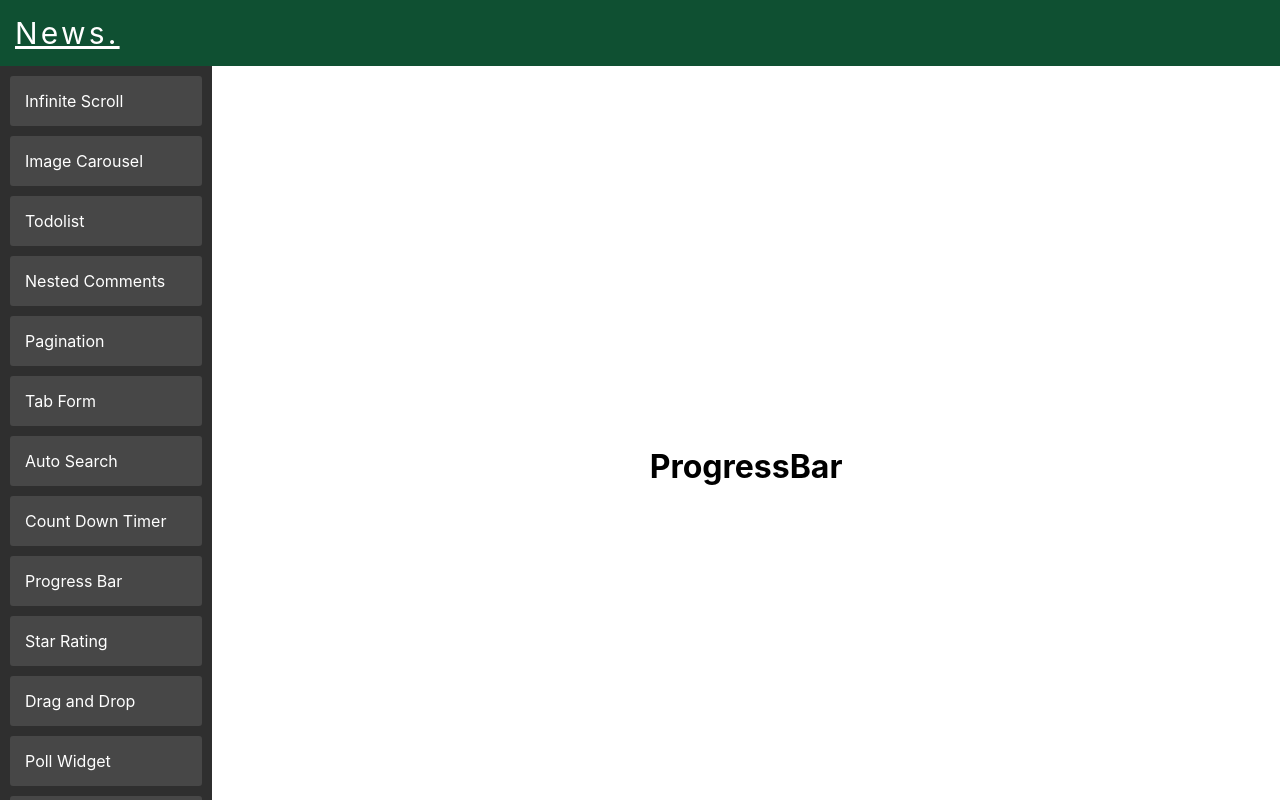
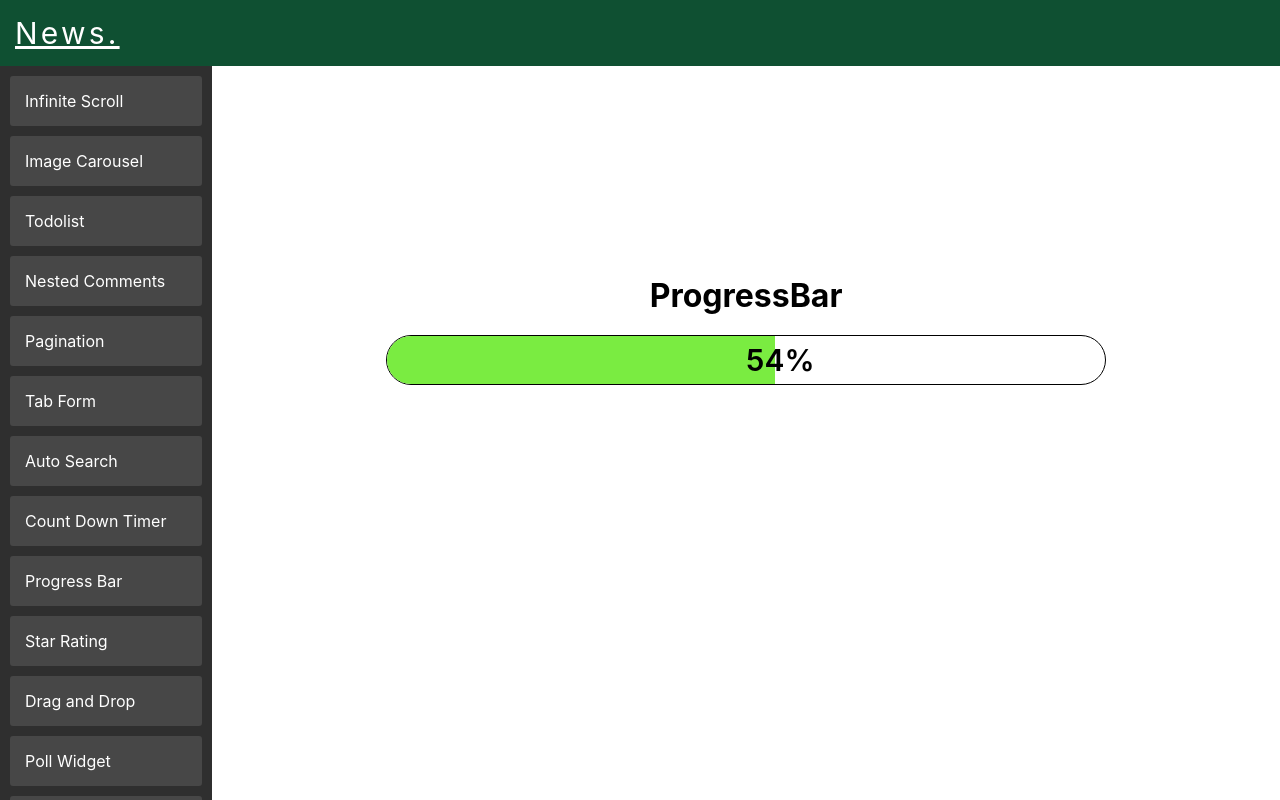
Before and after one commit to kavita1666/react-mini-projects-mcr, a React (Create React App) app: page /progressBar in a window 1280 px wide. Built offline with nearby package versions, Linux system fonts and the light colour scheme.

Commit message:
progress bar created

```diff
--- a/src/components/ProgressBar/ProgressBar.css
+++ b/src/components/ProgressBar/ProgressBar.css
@@ -0,0 +1,34 @@
+
+.progress-bar-container{
+    width: 70%;
+    height: 50%;
+    display: flex;
+    flex-direction: column;
+    align-items: center;
+}
+.progress-bar {
+  width: 100%;
+  height: 50px;
+  border-radius: 50px;
+  margin-top: 20px;
+  display: flex;
+  align-items: center;
+  justify-content: center;
+  border: 1px solid black;
+  position: relative;
+  overflow: hidden;
+}
+.percentage-complete{
+    font-size: 30px;
+    font-weight: 600;
+    position: absolute;
+    left: 50%;
+    z-index: 100;
+}
+.progress-bar div{
+
+    height: 100%;
+    background-color: #7aec41;
+    position: absolute;
+    left: 0;
+}
--- a/src/components/ProgressBar/ProgressBar.js
+++ b/src/components/ProgressBar/ProgressBar.js
@@ -1,10 +1,29 @@
-import React from "react";
+import React, { useEffect, useState } from "react";
 import "./ProgressBar.css";
 
 export const ProgressBar = () => {
+  const [percentageComplete, setPercentageComplete] = useState(0);
+
+  useEffect(() => {
+    if (percentageComplete < 100) {
+      const interval = setInterval(() => {
+        setPercentageComplete((prev) => prev + 1);
+      }, 100);
+
+      return () => clearInterval(interval);
+    }
+    // else if (percentageComplete === 100) {
+    //   alert("Progress bar is complete");
+    // }
+  }, [percentageComplete]);
+
   return (
-    <div>
+    <div className="progress-bar-container">
       <h1>ProgressBar</h1>
+      <div className="progress-bar">
+        <span className="percentage-complete">{percentageComplete + "%"}</span>
+        <div style={{ width: `${percentageComplete}%` }} role="progressbar" aria-valuemin={0} aria-valuemax={100} aria-valuenow={percentageComplete} />
+      </div>
     </div>
   );
 };
```
